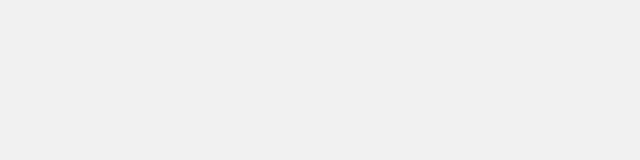
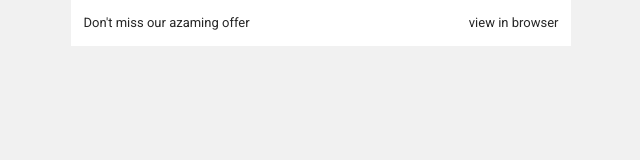
Before and after one commit to J-E-Y/BibleRadingSociety, a website: page Newletters-email/index.html in a window 1280 px wide. Shown: the whole page, without its empty margins (319-959 px from the left). Drawn offline with Linux system fonts and the light colour scheme.

Commit message:
preheader

```diff
--- a/Newletters-email/index.html
+++ b/Newletters-email/index.html
@@ -62,6 +62,57 @@
       }
     </style>
   </head>
+  <body>
+    <table width="100%" border="0" cellspacing="0" cellpadding="0">
+      <tr>
+        <td align="center">
+          <!-- Body of email starts here.. -->
+          <table
+            bgcolor="#ffffff"
+            width="500"
+            border="0"
+            cellspacing="0"
+            cellpadding="0"
+          >
+            <!-- Preheader starts here -->
+            <tr>
+              <td align="center" style="padding: 15px 0">
+                <table
+                  class="container"
+                  bgcolor="#ffffff"
+                  width="95%"
+                  border="0"
+                  cellspacing="0"
+                  cellpadding="0"
+                >
+                  <tr>
+                    <td align="left" width="50%">
+                      Don't miss our azaming offer
+                    </td>
 
-  <body></body>
+                    <td align="right" width="50%">
+                      <a
+                        href="%%view_online%%"
+                        target="_blank"
+                        style="
+                          color: #262626;
+                          text-decoration: none;
+                          cursor: pointer;
+                        "
+                      >
+                        view in browser
+                      </a>
+                    </td>
+                  </tr>
+                </table>
+              </td>
+            </tr>
+            <!-- Preheader starts here -->
+          </table>
+
+          <!-- Body of email ends here.. -->
+        </td>
+      </tr>
+    </table>
+  </body>
 </html>
```
